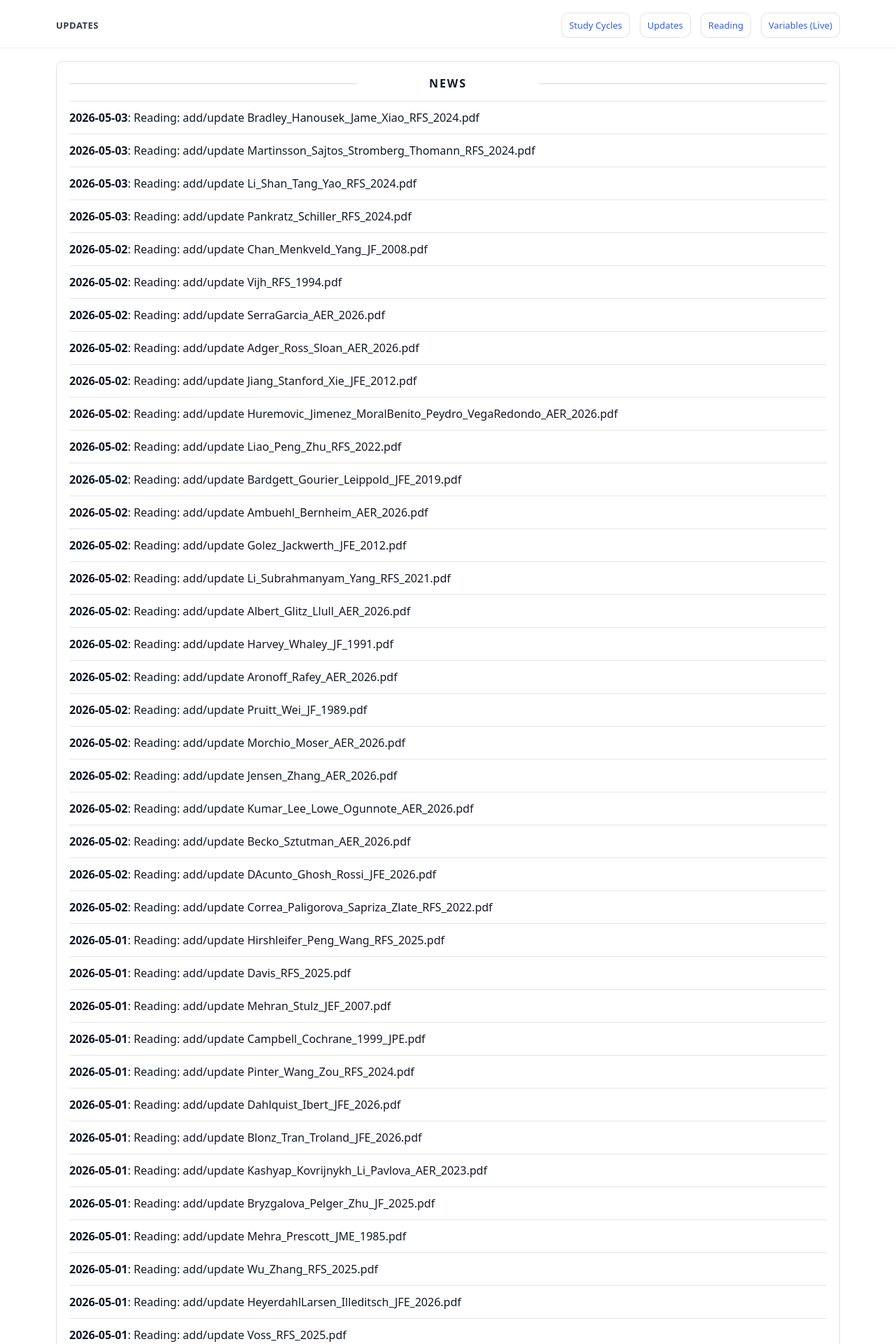
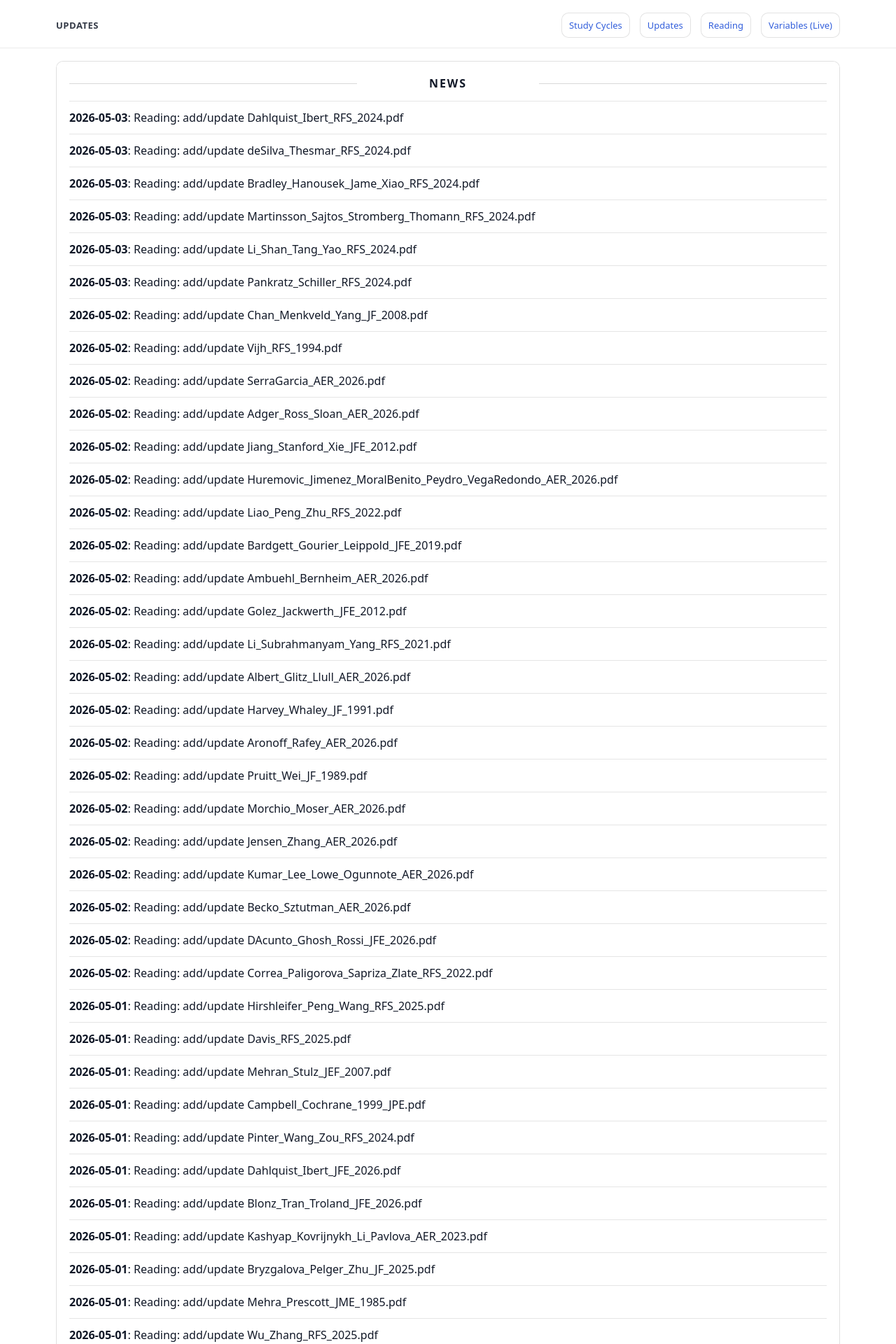
Before and after one commit to yaxinzn/study-archive, a Jekyll site: the page built from updates/index.md, in a window 1280 px wide. Shown: the top 1920 px of the page at 70% size. Built offline with Jekyll 4.4.1, drawn with Linux system fonts in a browser that asks for light colours; some of the changed text lies outside the part shown.

Commit message:
chore: update NEWS feed

```diff
--- a/_data/news.yml
+++ b/_data/news.yml
@@ -1,4 +1,10 @@
 # Auto-generated update history (sorted newest -> oldest). Do not edit manually.
+- ts: "1777760504"
+  date: "2026-05-03"
+  title: "Reading: add/update Dahlquist_Ibert_RFS_2024.pdf"
+- ts: "1777760463"
+  date: "2026-05-03"
+  title: "Reading: add/update deSilva_Thesmar_RFS_2024.pdf"
 - ts: "1777760126"
   date: "2026-05-03"
   title: "Reading: add/update Bradley_Hanousek_Jame_Xiao_RFS_2024.pdf"
```
